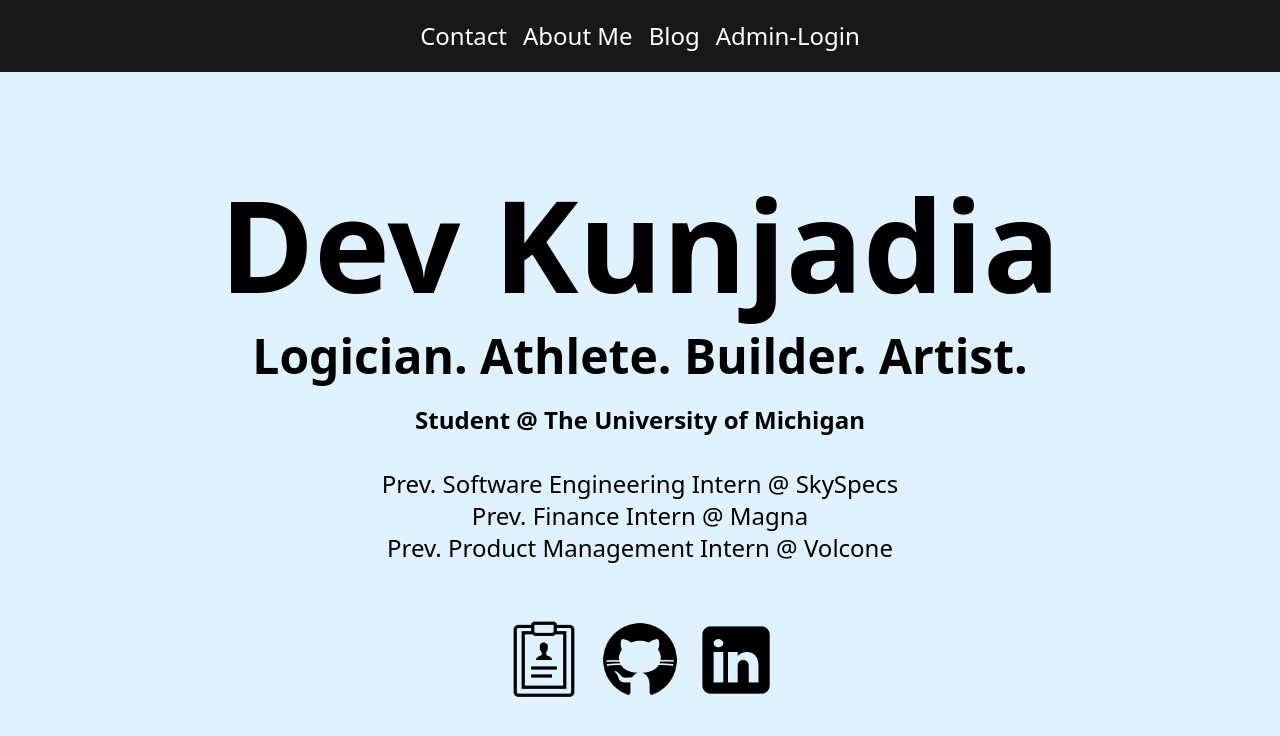
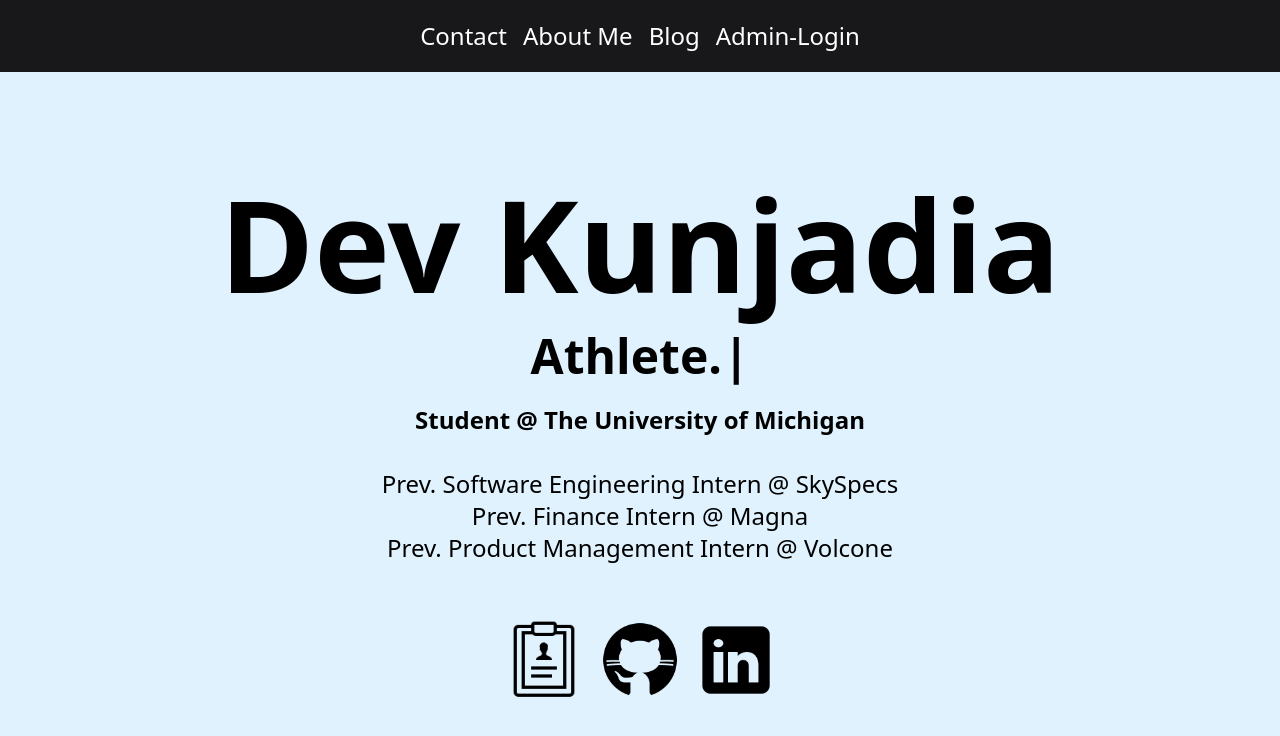
Before and after one commit to devk03/portfolio-website, a Next.js app: page / in a window 1280 px wide. Shown: the top 736 px of the page. Built offline with nearby package versions, Linux system fonts and the light colour scheme; no server answers.

Commit message:
Added cool typing feature

```diff
--- a/package.json
+++ b/package.json
@@ -27,7 +27,8 @@
     "react-quill": "^2.0.0",
     "react-router-dom": "^6.9.0",
     "react-social-media-embed": "^2.3.4",
-    "typescript": "4.9.4"
+    "typescript": "4.9.4",
+    "typewriter-effect": "^2.21.0"
   },
   "devDependencies": {
     "@types/dompurify": "^3.0.5",
--- a/pages/homepage/aboutMe.tsx
+++ b/pages/homepage/aboutMe.tsx
@@ -1,5 +1,6 @@
 import React from "react";
 import Image from "next/image";
+import Typewriter from "typewriter-effect";
 
 const AboutMe = () => {
   return (
@@ -7,8 +8,22 @@ const AboutMe = () => {
       <div className="text-6xl sm:text-8xl lg:text-9xl text-center font-extrabold py-4">
         Dev Kunjadia
       </div>
+
       <div className="font-bold text-2xl sm:text-4xl lg:text-5xl text-center py-2">
-        Logician. Athlete. Builder. Artist.
+        <Typewriter
+          options={{
+            strings: [
+              "Logician.",
+              "Athlete.",
+              "Builder.",
+              "Artist.",
+              "Mathematician.",
+              "Musician.",
+            ],
+            autoStart: true,
+            loop: true,
+          }}
+        />
       </div>
       <div className="text-xl sm:text-2xl text-center py-4">
         <div className="font-bold">Student @ The University of Michigan</div>
```
Also changed, not shown: 1 other file (tests, documents, lock files or other folders).
